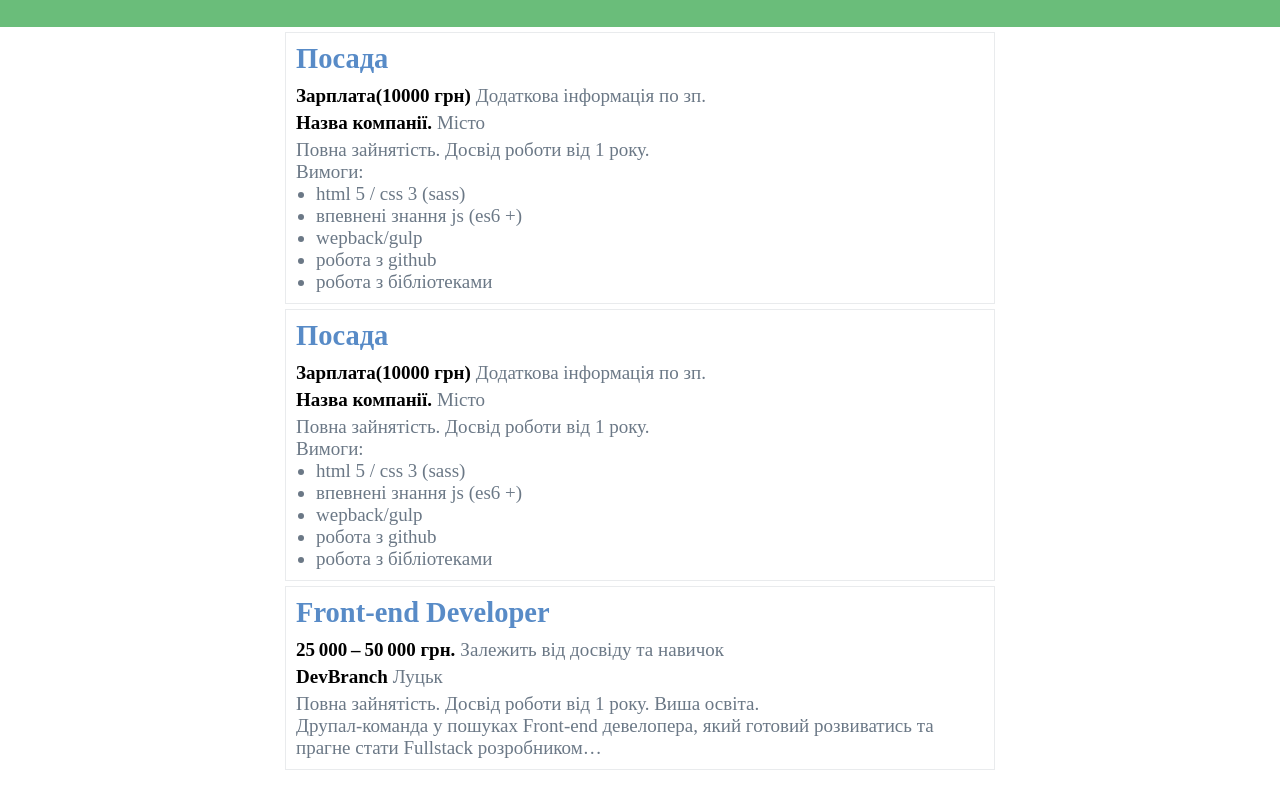
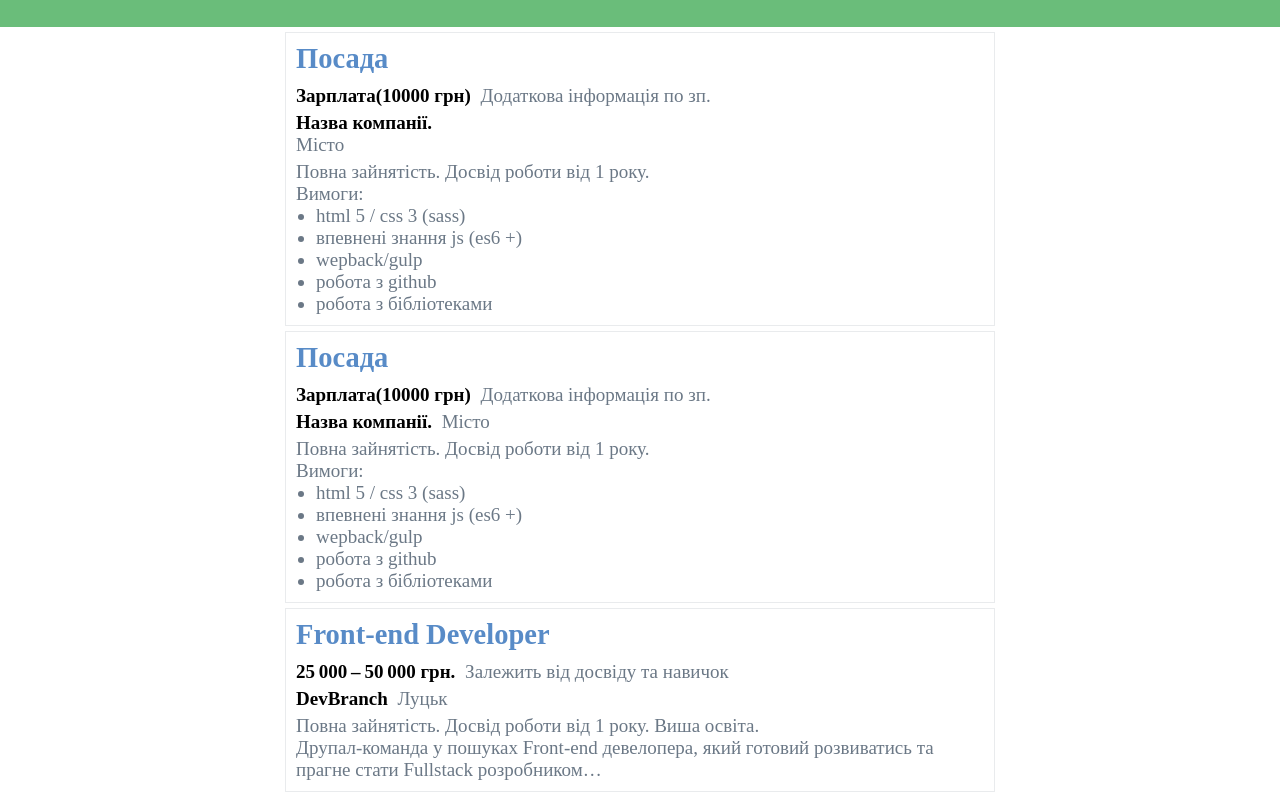
Before and after one commit to MyhailoGo/EBaW, a plain HTML site: page index.html in a window 1280 px wide. Shown: the part 73-870 px from the top of the page. Before the commit the page ends 848 px from the top, so only its background shows below. Drawn offline with Linux system fonts and the light colour scheme; a web font is replaced by a local one.

Commit message:
Change p and span

```diff
--- a/css/style.css
+++ b/css/style.css
@@ -93,9 +93,9 @@ h2 {
 }
 
 .salary-vacancies, .company {
-	display: flex;
+	/*display: flex;*/
 	margin-bottom: 5px;
-	flex-wrap: wrap;
+	/*flex-wrap: wrap;*/
 }
 .salary , .name-company {
 	margin-right: 5px;
--- a/index.html
+++ b/index.html
@@ -21,7 +21,7 @@
 					<h2>Посада</h2>
 					<div class="salary-vacancies">
 						<b class="salary">Зарплата(10000 грн)</b>
-						<p class="add-inform-salary text-muted">Додаткова інформація по зп.</p>
+						<span class="add-inform-salary text-muted">Додаткова інформація по зп.</span>
 					</div>
 					<div class="company">
 						<b class="name-company">Назва компанії.</b>
@@ -44,11 +44,11 @@
 					<h2>Посада</h2>
 					<div class="salary-vacancies">
 						<b class="salary">Зарплата(10000 грн)</b>
-						<p class="add-inform-salary text-muted">Додаткова інформація по зп.</p>
+						<span class="add-inform-salary text-muted">Додаткова інформація по зп.</span>
 					</div>
 					<div class="company">
 						<b class="name-company">Назва компанії.</b>
-						<p class="city text-muted">Місто</p>
+						<span class="city text-muted">Місто</span>
 					</div>
 					<p class="information text-muted">
 						Повна зайнятість. Досвід роботи від 1 року.<br>
@@ -67,11 +67,11 @@
 					<h2>Front-end Developer</h2>
 					<div class="salary-vacancies">
 						<b class="salary">25 000 – 50 000 грн.</b>
-						<p class="add-inform-salary text-muted">Залежить від досвіду та навичок</p>
+						<span class="add-inform-salary text-muted">Залежить від досвіду та навичок</span>
 					</div>
 					<div class="company">
 						<b class="name-company">DevBranch</b>
-						<p class="city text-muted">Луцьк</p>
+						<span class="city text-muted">Луцьк</span>
 					</div>
 					<p class="information text-muted">
 						Повна зайнятість. Досвід роботи від 1 року. Виша освіта.<br>
```
